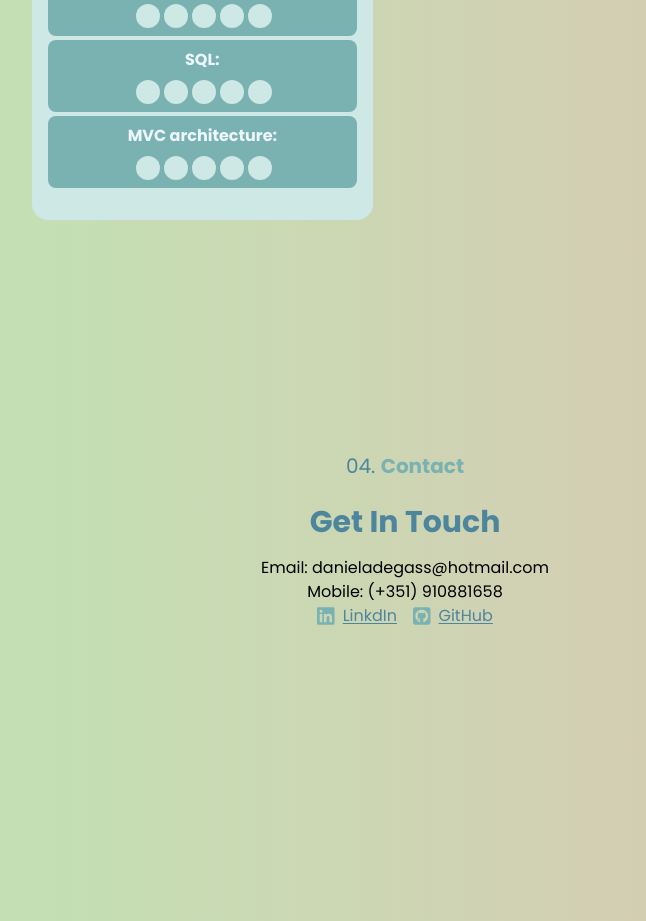
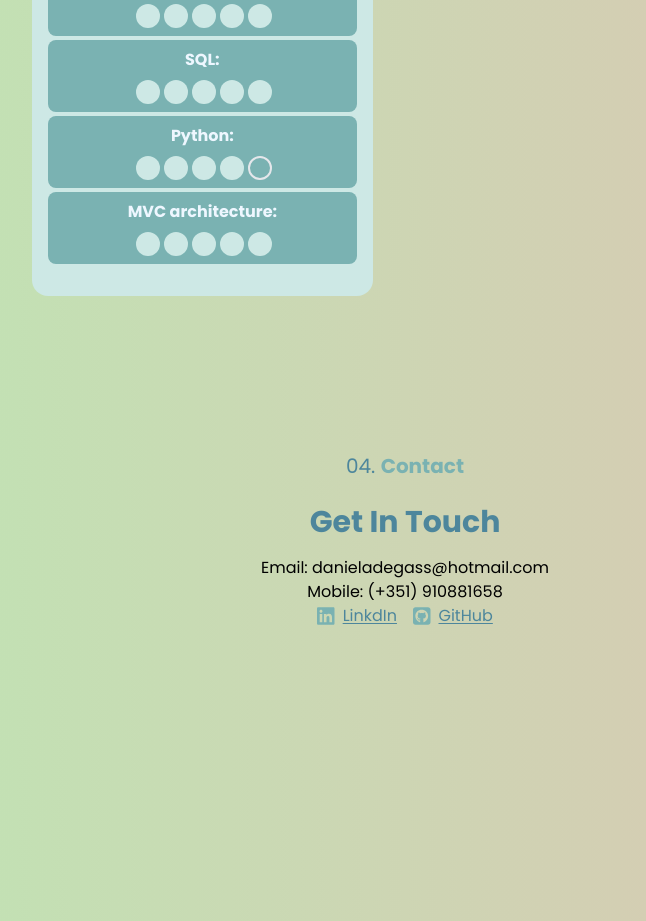
Before and after one commit to AdegasDa/my-portfolio, a React (Vite) app: page / in a window 1280 px wide. Shown: the part 3060-3981 px from the top of the page, without its empty margins (235-881 px from the left). Built offline with nearby package versions, Linux system fonts and the light colour scheme.

Commit message:
Add Python Skill

```diff
--- a/src/pages/Home/sections/Skills/Skills.tsx
+++ b/src/pages/Home/sections/Skills/Skills.tsx
@@ -23,6 +23,7 @@ const About = () => {
                                         <SkillCard skill='PHP' rate={4} />
                                         <SkillCard skill='Bootstrap & Tailwind' rate={5} />
                                         <SkillCard skill='SQL' rate={5} />
+                                        <SkillCard skill='Python' rate={4} />
                                         <SkillCard skill='MVC architecture' rate={5} />
 
                                     </ul>
```
Also changed, not shown: 1 other file (tests, documents, lock files or other folders).
